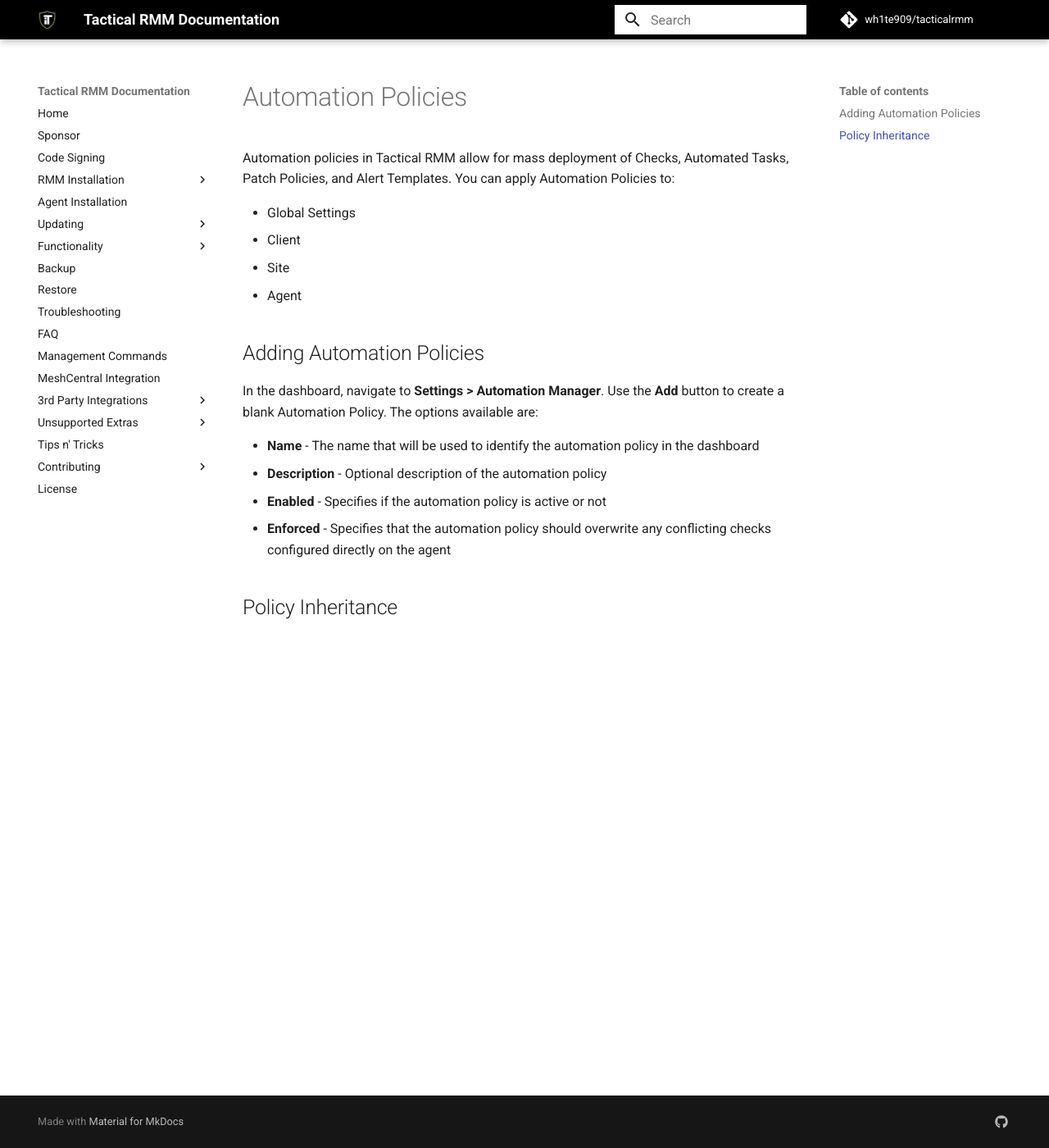
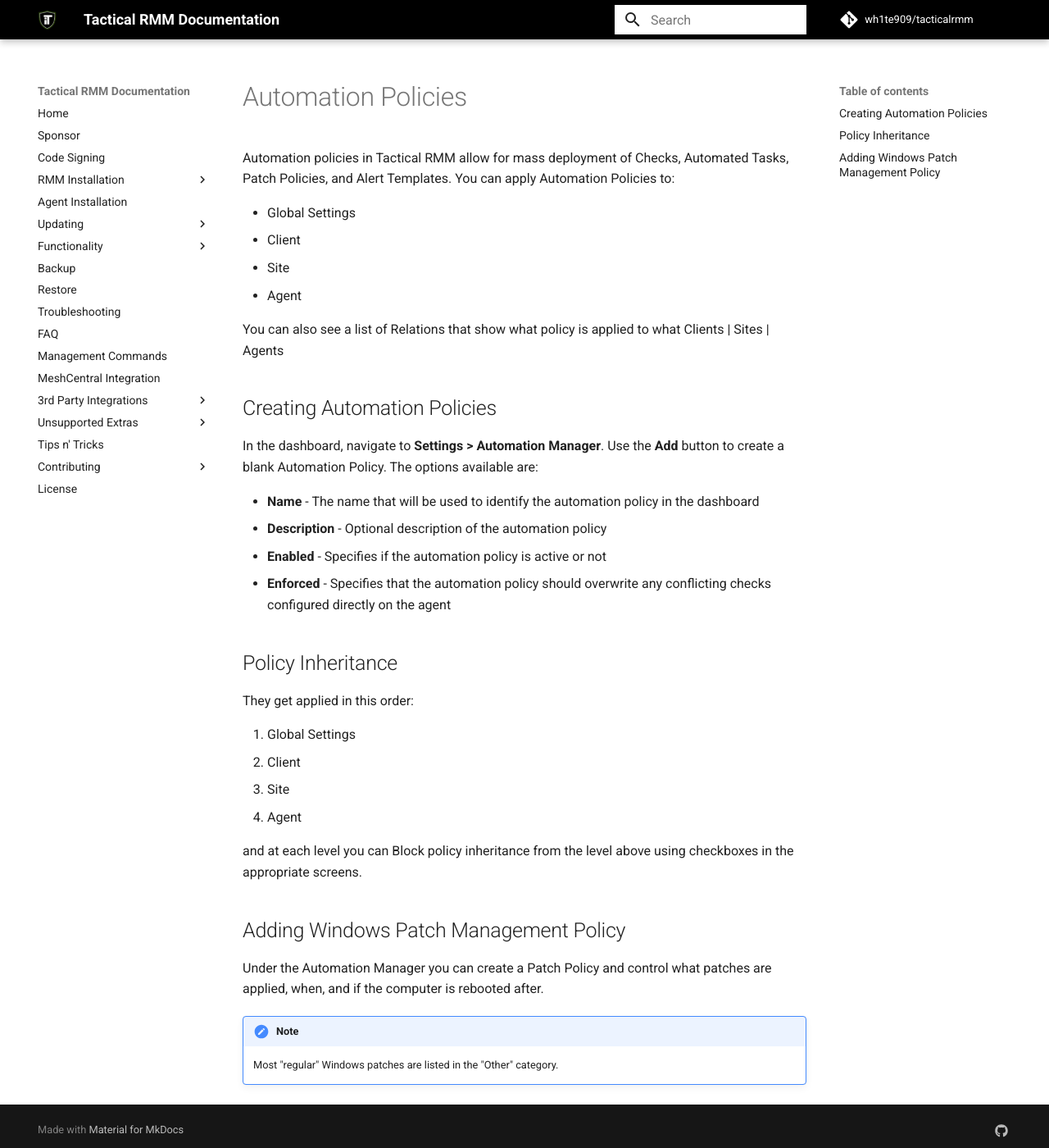
Before and after one commit to amidaware/trmm-docs, an MkDocs documentation site: the page built from docs/docs/functions/automation_policies.md, in a window 1280 px wide and 1400 px high. Shown: the whole window at 82% size. Built offline with MkDocs 1.6.1 and Material for MkDocs 9.7.7, drawn with Linux system fonts in a browser that asks for light colours; comment, search, counter and statistics services are not loaded.

Commit message:
Docs updating automation policies

```diff
--- a/docs/docs/functions/automation_policies.md
+++ b/docs/docs/functions/automation_policies.md
@@ -7,7 +7,8 @@
 - Site
 - Agent
 
-## Adding Automation Policies
+You can also see a list of Relations that show what policy is applied to what Clients | Sites | Agents
+## Creating Automation Policies
 
 In the dashboard, navigate to **Settings > Automation Manager**. Use the **Add** button to create a blank Automation Policy. The options available are:
 
@@ -17,3 +18,19 @@
 - **Enforced** - Specifies that the automation policy should overwrite any conflicting checks configured directly on the agent
 
 ## Policy Inheritance
+
+They get applied in this order:
+
+1. Global Settings
+2. Client
+3. Site
+4. Agent
+
+and at each level you can Block policy inheritance from the level above using checkboxes in the appropriate screens.
+
+## Adding Windows Patch Management Policy
+
+Under the Automation Manager you can create a Patch Policy and control what patches are applied, when, and if the computer is rebooted after.
+
+!!!note
+    Most "regular" Windows patches are listed in the "Other" category.
```
